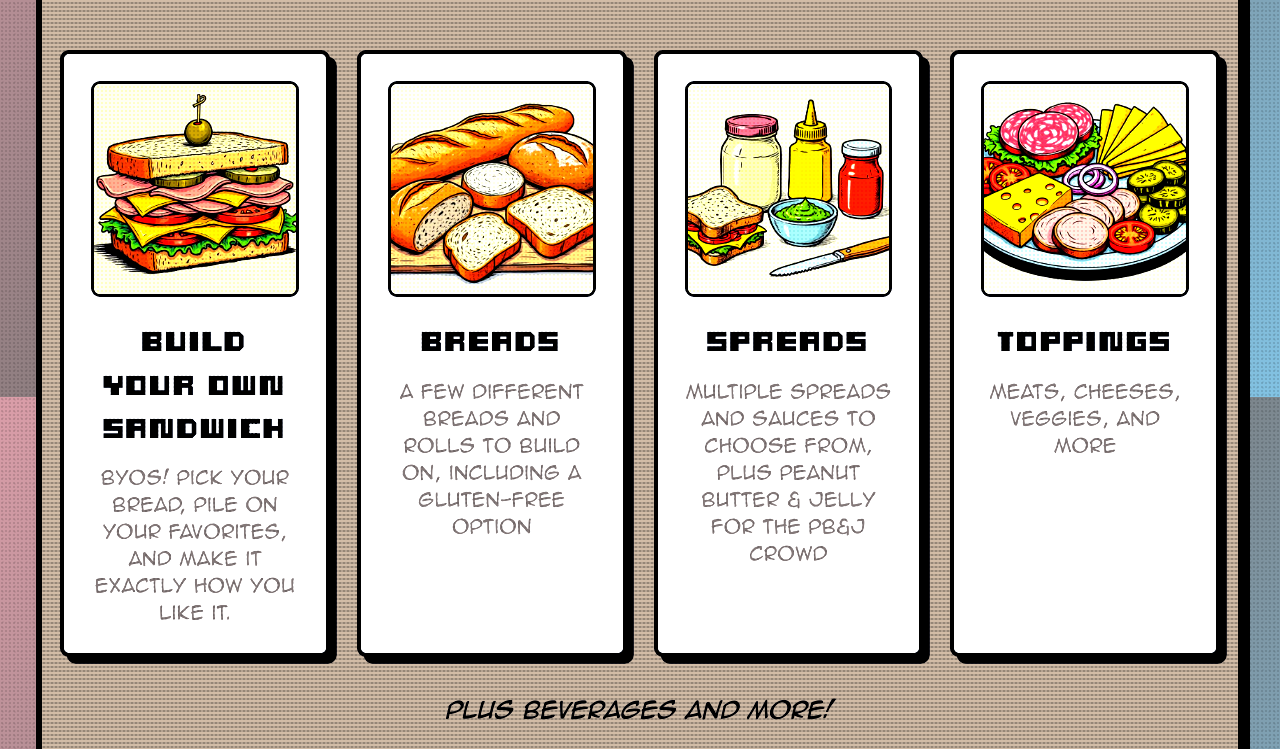
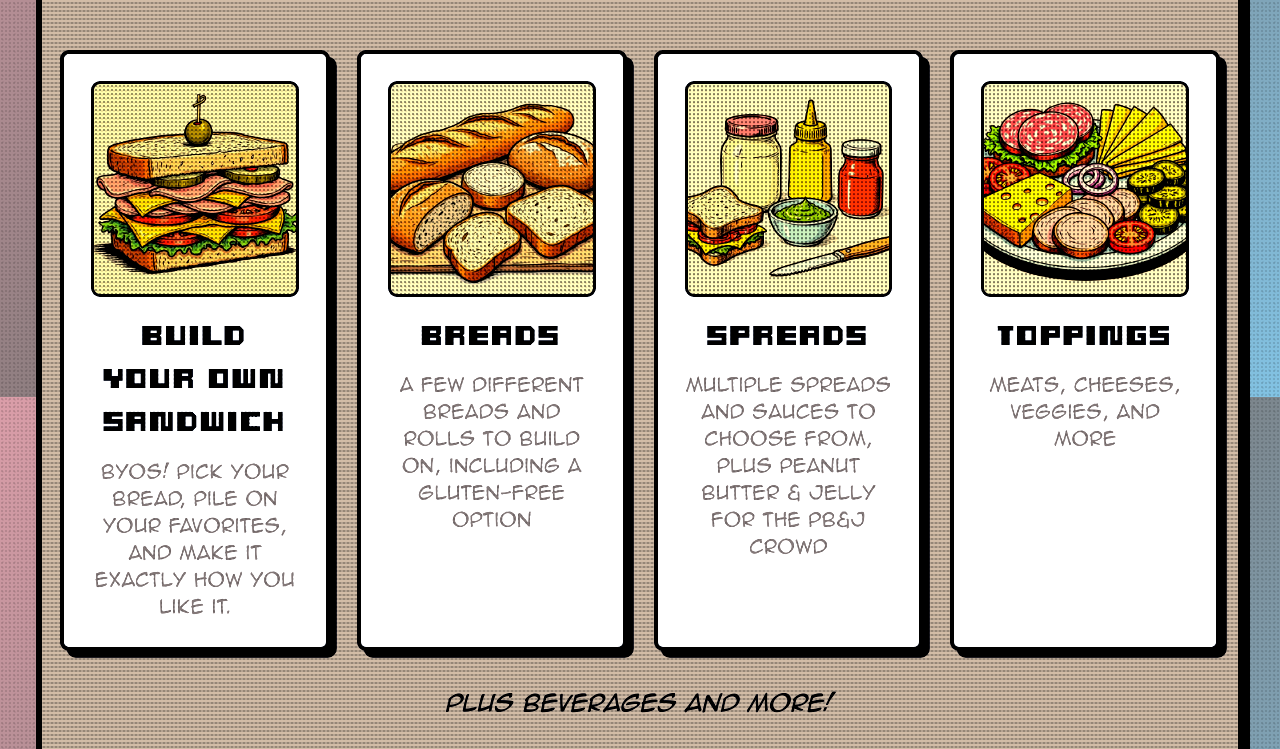
Before and after one commit to mscrnt/sandwichday, a website: page index.html in a window 1280 px wide. Shown: the part 2003-2752 px from the top of the page. Drawn offline with Linux system fonts and the light colour scheme; no server answers.

Commit message:
Print the menu art on newsprint: halftone screen and paper tone
Menu images sit in a .menu-image frame with a multiply-blended dot
screen over them and a paper background the cream art blends into.

Co-Authored-By: Claude Opus 5.5 <noreply@anthropic.com>

```diff
--- a/css/style.css
+++ b/css/style.css
@@ -391,13 +391,35 @@ section > * {
     margin-bottom: var(--space-sm);
 }
 
+/* Menu art framed like a panel printed on newsprint */
 .menu-image {
-    width: 100%;
+    position: relative;
     height: 12em;
-    object-fit: cover;
     border-radius: var(--radius-sm);
     margin-bottom: var(--space-sm);
     border: 3px solid var(--ink);
+    overflow: hidden;
+    background: #ece4d2; /* newsprint paper */
+}
+
+.menu-image img {
+    display: block;
+    width: 100%;
+    height: 100%;
+    object-fit: cover;
+    mix-blend-mode: multiply; /* cream background takes on the paper tone */
+    filter: sepia(0.2) saturate(0.85) contrast(0.95);
+}
+
+/* Halftone screen over the art */
+.menu-image::after {
+    content: '';
+    position: absolute;
+    inset: 0;
+    pointer-events: none;
+    background-image: radial-gradient(circle, rgba(8, 11, 18, 0.4) 1.1px, transparent 1.4px);
+    background-size: 4px 4px;
+    mix-blend-mode: multiply;
 }
 
 .menu-item h3 {
--- a/index.html
+++ b/index.html
@@ -100,22 +100,22 @@
             <h2 class="section-title">🥪 The Food 🥪</h2>
             <div class="menu-grid">
                 <div class="menu-item">
-                    <img src="assets/images/menu-byos.jpg" alt="Comic-style drawing of a towering sandwich" class="menu-image">
+                    <div class="menu-image"><img src="assets/images/menu-byos.jpg" alt="Comic-style drawing of a towering sandwich"></div>
                     <h3>Build Your Own Sandwich</h3>
                     <p>BYOS! Pick your bread, pile on your favorites, and make it exactly how you like it.</p>
                 </div>
                 <div class="menu-item">
-                    <img src="assets/images/menu-breads.jpg" alt="Comic-style drawing of breads and rolls" class="menu-image">
+                    <div class="menu-image"><img src="assets/images/menu-breads.jpg" alt="Comic-style drawing of breads and rolls"></div>
                     <h3>Breads</h3>
                     <p>A few different breads and rolls to build on, including a gluten-free option</p>
                 </div>
                 <div class="menu-item">
-                    <img src="assets/images/menu-spreads.jpg" alt="Comic-style drawing of jars of spreads and sauces" class="menu-image">
+                    <div class="menu-image"><img src="assets/images/menu-spreads.jpg" alt="Comic-style drawing of jars of spreads and sauces"></div>
                     <h3>Spreads</h3>
                     <p>Multiple spreads and sauces to choose from, plus peanut butter &amp; jelly for the PB&amp;J crowd</p>
                 </div>
                 <div class="menu-item">
-                    <img src="assets/images/menu-toppings.jpg" alt="Comic-style drawing of a platter of meats, cheeses and veggies" class="menu-image">
+                    <div class="menu-image"><img src="assets/images/menu-toppings.jpg" alt="Comic-style drawing of a platter of meats, cheeses and veggies"></div>
                     <h3>Toppings</h3>
                     <p>Meats, cheeses, veggies, and more</p>
                 </div>
```
